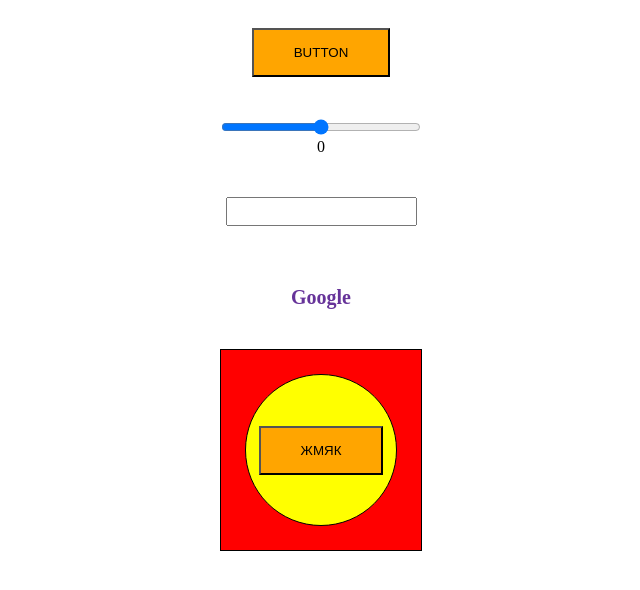
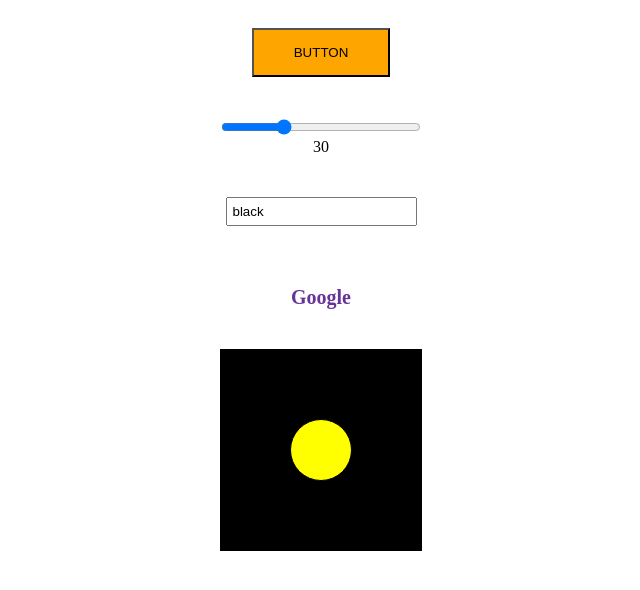
Before and after one commit to zxcghul/JS_lesson12, a plain HTML site: page index.html in a window 1280 px wide. Both pictures are taken after a click on the button "BUTTON". Shown: the whole page, without its empty margins (319-959 px from the left). Drawn offline with Linux system fonts and the light colour scheme.

Commit message:
Сделал 11-e дз

```diff
--- a/index.html
+++ b/index.html
@@ -19,11 +19,11 @@
 
         <div class="controls">
             <input type="range" id="range">
-            <span id="range-span">0</span>
+            <span id="range-span" value="0">0</span>
         </div>
 
         <div class="controls">
-            <input type="text" id="text">
+            <input type="text" id="text" value="black" placeholder="Введите цвет" >
             <span id="text-span"></span>
         </div>
 
--- a/script.js
+++ b/script.js
@@ -0,0 +1,31 @@
+const square = document.getElementById("square"),
+  text = document.querySelector('input[type=text]'),
+  buttonInRound = document.getElementById('e_btn'),
+  button = document.getElementById('btn'),
+  range = document.querySelector('input[type=range]'),
+  span = document.getElementById('range-span'),
+  circle = document.getElementById('circle');
+let color;
+
+range.value = '30';
+span.textContent = range.value;
+buttonInRound.style.display = 'none';
+circle.style.height = range.value + '%';
+circle.style.width = range.value + '%';
+
+logger = function (event) {
+    let num;
+
+    span.textContent = event.target.value;
+    num = event.target.value;
+    console.log(num);
+    circle.style.height = num + '%';
+    circle.style.width = num + '%';
+}
+
+range.addEventListener('input', logger)
+
+button.addEventListener('click', function () {
+    color = text.value;
+    square.style.backgroundColor = color;
+})
```
